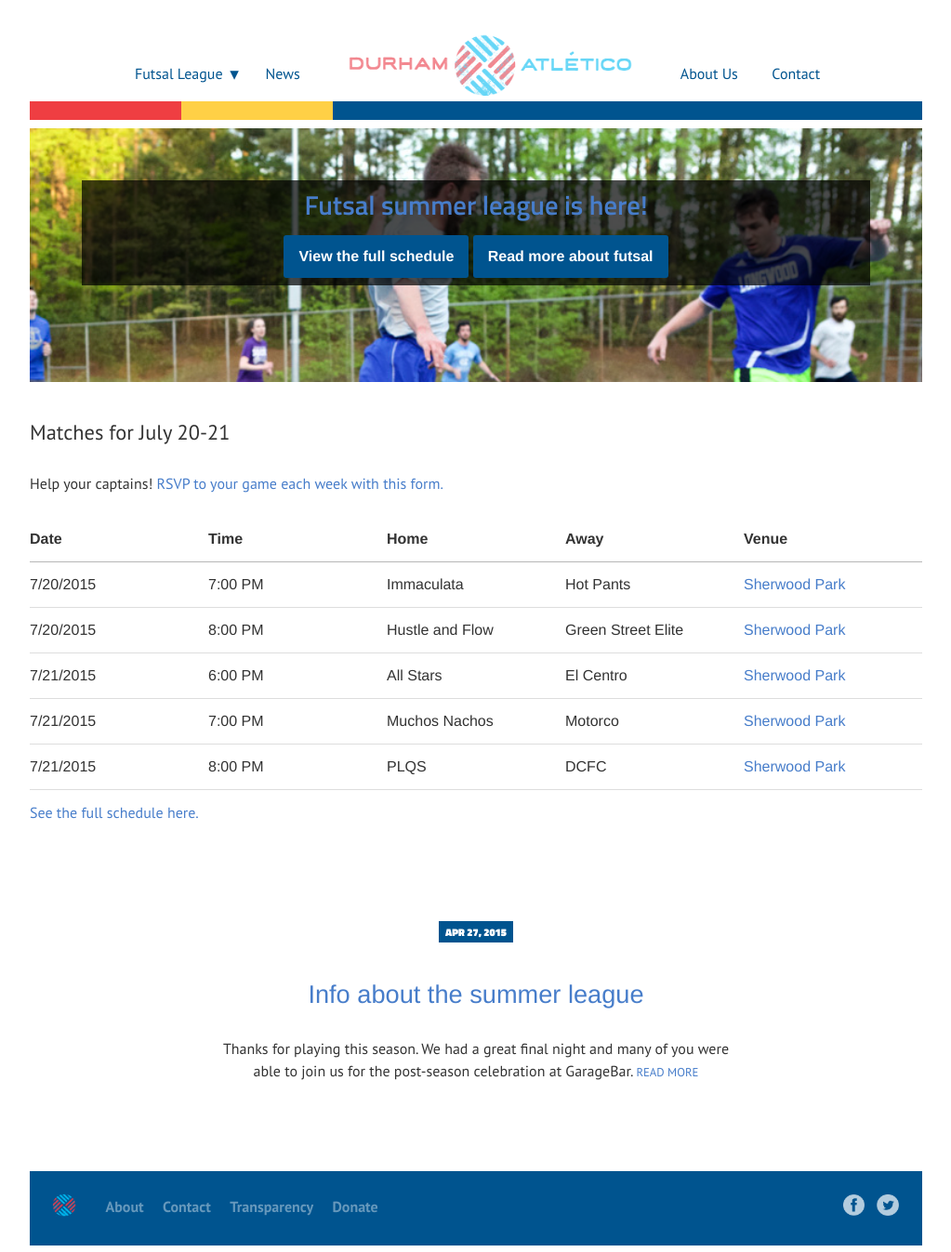
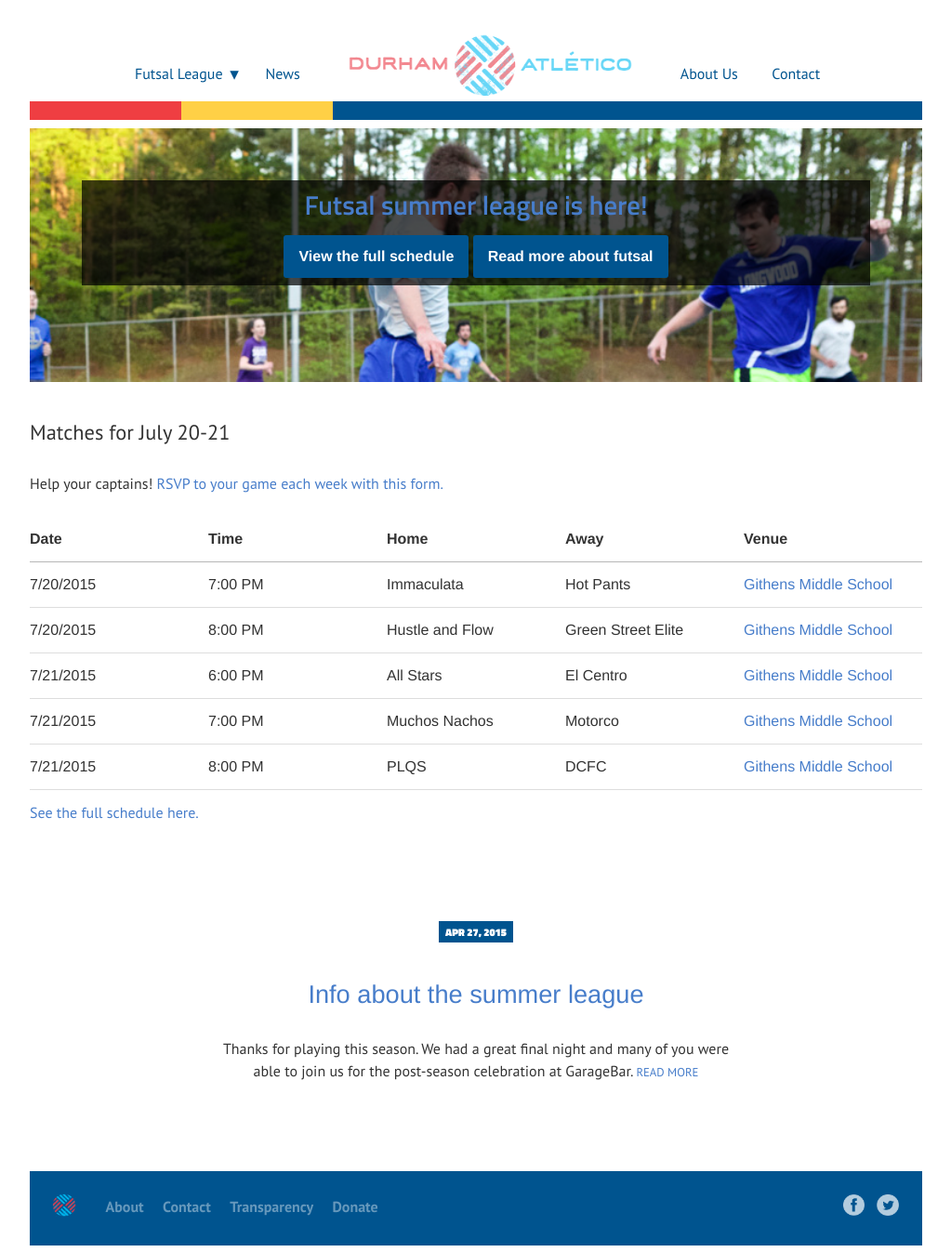
Before and after one commit to durhamatletico/durhamatletico.github.io, a Jekyll site: the page built from index.html, in a window 1280 px wide. Shown: the whole page at 93% size, without its empty margins (128-1151 px from the left). Built offline with Jekyll 4.4.1, drawn with Linux system fonts in a browser that asks for light colours.

Commit message:
Update venu

```diff
--- a/_data/2015/summer/schedule.json
+++ b/_data/2015/summer/schedule.json
@@ -1,13 +1,13 @@
 [
-{"Date":"7/20/2015","Time":"7:00 PM","Team 1":"Immaculata","Team 2":"Hot Pants","Default venue":"Sherwood Park","Team 1 score":"","Team 2 score":""}
+{"Date":"7/20/2015","Time":"7:00 PM","Team 1":"Immaculata","Team 2":"Hot Pants","Default venue":"Githens Middle School","Team 1 score":"","Team 2 score":""}
 ,
-{"Date":"7/20/2015","Time":"8:00 PM","Team 1":"Hustle and Flow","Team 2":"Green Street Elite","Default venue":"Sherwood Park","Team 1 score":"","Team 2 score":""}
+{"Date":"7/20/2015","Time":"8:00 PM","Team 1":"Hustle and Flow","Team 2":"Green Street Elite","Default venue":"Githens Middle School","Team 1 score":"","Team 2 score":""}
 ,
-{"Date":"7/21/2015","Time":"6:00 PM","Team 1":"All Stars","Team 2":"El Centro","Default venue":"Sherwood Park","Team 1 score":"","Team 2 score":""}
+{"Date":"7/21/2015","Time":"6:00 PM","Team 1":"All Stars","Team 2":"El Centro","Default venue":"Githens Middle School","Team 1 score":"","Team 2 score":""}
 ,
-{"Date":"7/21/2015","Time":"7:00 PM","Team 1":"Muchos Nachos","Team 2":"Motorco","Default venue":"Sherwood Park","Team 1 score":"","Team 2 score":""}
+{"Date":"7/21/2015","Time":"7:00 PM","Team 1":"Muchos Nachos","Team 2":"Motorco","Default venue":"Githens Middle School","Team 1 score":"","Team 2 score":""}
 ,
-{"Date":"7/21/2015","Time":"8:00 PM","Team 1":"PLQS","Team 2":"DCFC","Default venue":"Sherwood Park","Team 1 score":"","Team 2 score":""}
+{"Date":"7/21/2015","Time":"8:00 PM","Team 1":"PLQS","Team 2":"DCFC","Default venue":"Githens Middle School","Team 1 score":"","Team 2 score":""}
 ,
 {"Date":"7/27/2015","Time":"7:00 PM","Team 1":"Hustle and Flow","Team 2":"Motorco","Default venue":"Sherwood Park","Team 1 score":"","Team 2 score":""}
 ,
--- a/_data/2015/summer/week.json
+++ b/_data/2015/summer/week.json
@@ -1,11 +1,11 @@
 [
-{"Date":"7/20/2015","Time":"7:00 PM","Team 1":"Immaculata","Team 2":"Hot Pants","Default venue":"Sherwood Park","Team 1 score":"","Team 2 score":""}
+{"Date":"7/20/2015","Time":"7:00 PM","Team 1":"Immaculata","Team 2":"Hot Pants","Default venue":"Githens Middle School","Team 1 score":"","Team 2 score":""}
 ,
-{"Date":"7/20/2015","Time":"8:00 PM","Team 1":"Hustle and Flow","Team 2":"Green Street Elite","Default venue":"Sherwood Park","Team 1 score":"","Team 2 score":""}
+{"Date":"7/20/2015","Time":"8:00 PM","Team 1":"Hustle and Flow","Team 2":"Green Street Elite","Default venue":"Githens Middle School","Team 1 score":"","Team 2 score":""}
 ,
-{"Date":"7/21/2015","Time":"6:00 PM","Team 1":"All Stars","Team 2":"El Centro","Default venue":"Sherwood Park","Team 1 score":"","Team 2 score":""}
+{"Date":"7/21/2015","Time":"6:00 PM","Team 1":"All Stars","Team 2":"El Centro","Default venue":"Githens Middle School","Team 1 score":"","Team 2 score":""}
 ,
-{"Date":"7/21/2015","Time":"7:00 PM","Team 1":"Muchos Nachos","Team 2":"Motorco","Default venue":"Sherwood Park","Team 1 score":"","Team 2 score":""}
+{"Date":"7/21/2015","Time":"7:00 PM","Team 1":"Muchos Nachos","Team 2":"Motorco","Default venue":"Githens Middle School","Team 1 score":"","Team 2 score":""}
 ,
-{"Date":"7/21/2015","Time":"8:00 PM","Team 1":"PLQS","Team 2":"DCFC","Default venue":"Sherwood Park","Team 1 score":"","Team 2 score":""}
+{"Date":"7/21/2015","Time":"8:00 PM","Team 1":"PLQS","Team 2":"DCFC","Default venue":"Githens Middle School","Team 1 score":"","Team 2 score":""}
 ]
```
